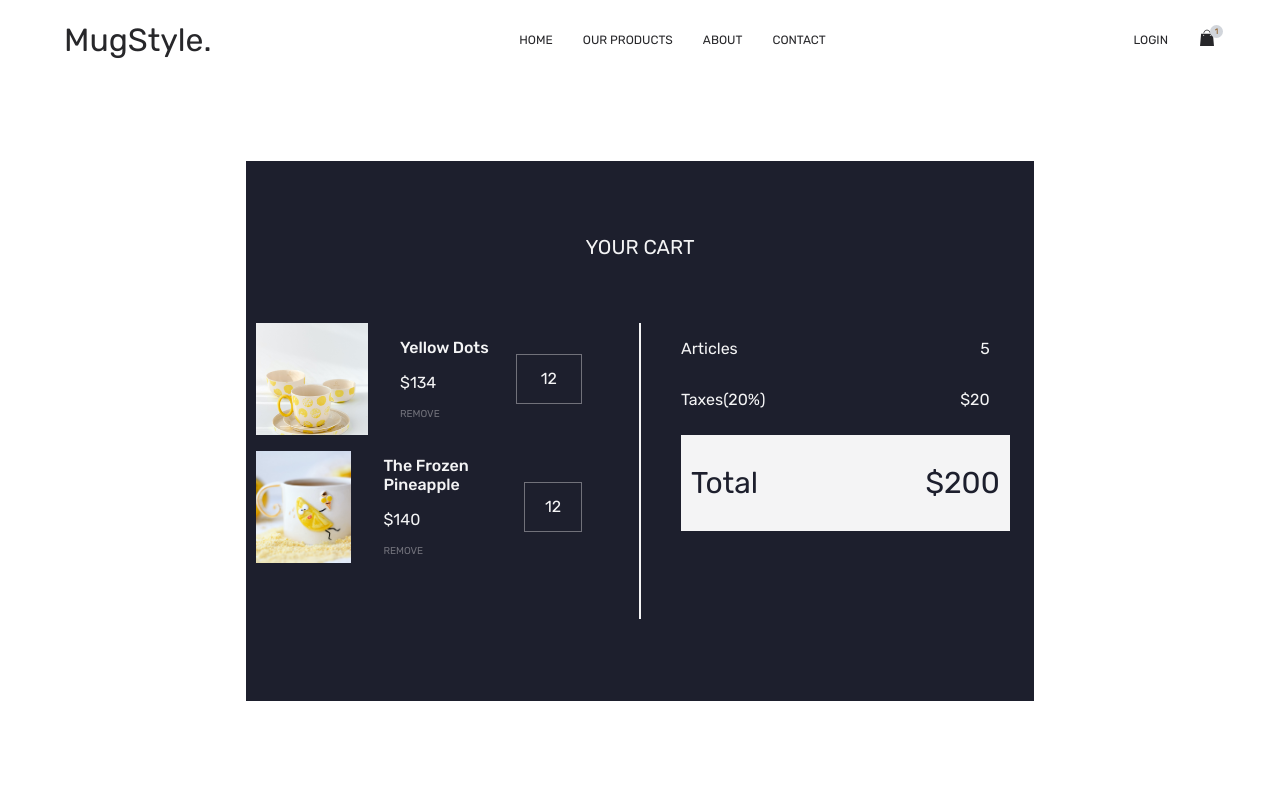
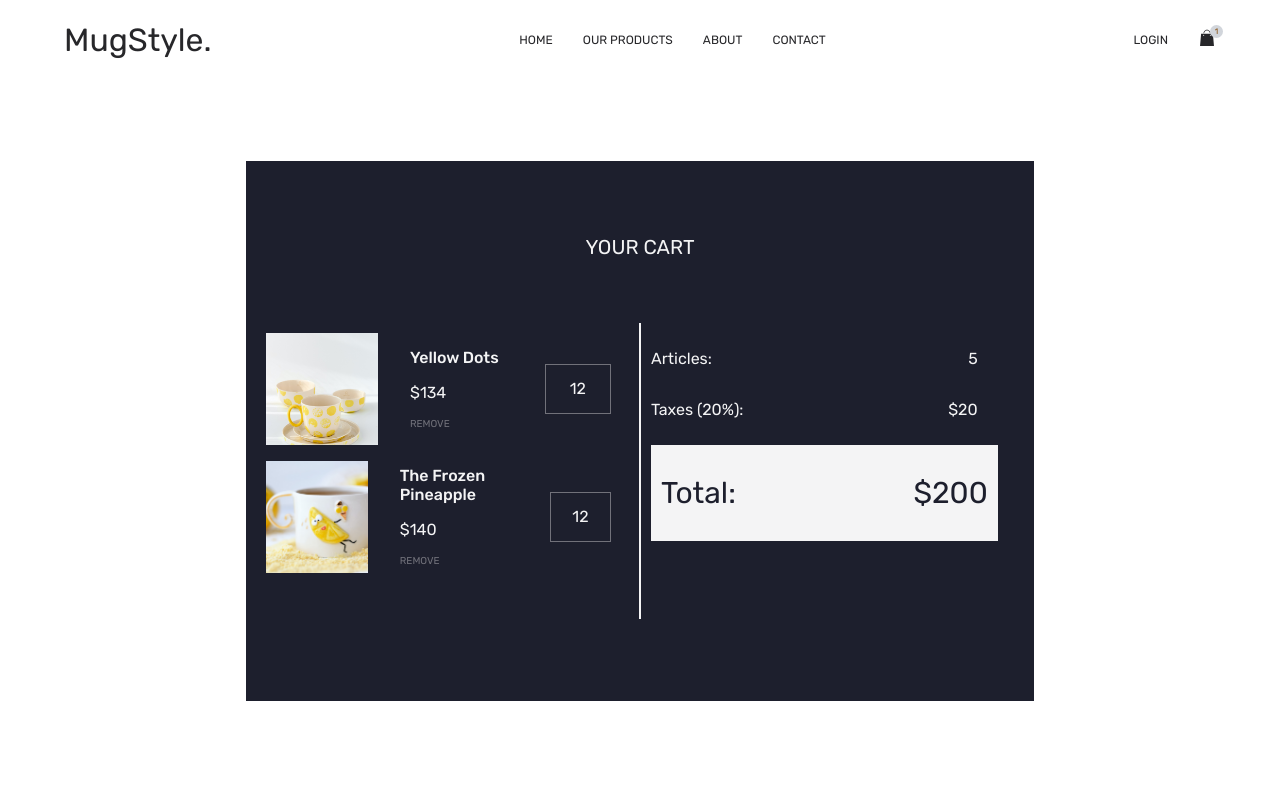
Before and after one commit to Morganefrlr/eshop-mugstyle2024, a Next.js app: page /cart in a window 1280 px wide. Shown: the top 793 px of the page. Built offline with nearby package versions, Linux system fonts and the light colour scheme.

Commit message:
T13: refacto

```diff
--- a/src/app/cart/_cart.scss
+++ b/src/app/cart/_cart.scss
@@ -15,7 +15,7 @@
 .cartBottom{
     display: flex;
     width: 100%;
-    gap: 2.5rem;
+   // gap: 2.5rem;
     height: 80%;
     hr{
         margin: 0;
@@ -23,12 +23,13 @@
         border: 0.5px solid $light;
 
     }
-    &_rightSide{
+    &_leftSide{
         flex: 1;
         display: flex;
         flex-direction: column;
         gap: 1rem;
         width: 100%;
+        padding: 10px;
 
 
         .productCart{
@@ -86,10 +87,11 @@
 
     }
 
-    &_leftSide{
+    &_rightSide{
         flex: 1;
         display: flex;
         flex-direction: column;
+        padding: 10px;
 
         .totalCartSide{
             display: flex;
--- /dev/null
+++ b/src/app/cart/cartContainer/CartContainer.tsx
@@ -0,0 +1,26 @@
+import { featuredProducts } from '@/fakeData/fakeData';
+import ProductCart from './ProductCart';
+import { rightSideCartConfig } from './rightSideCartConfig';
+import TotalCartSide from './TotalCartSide';
+
+
+const CartContainer = () => {
+
+    return (
+        <div className='cartBottom'>
+            <div className='cartBottom_leftSide'>
+                {featuredProducts.map(item =>
+                    <ProductCart key={item.id} cover={item.cover} title={item.title} price={item.price} />
+                )}
+            </div>
+            <hr />
+            <div className='cartBottom_rightSide'>
+                {rightSideCartConfig.map(item =>
+                    <TotalCartSide key={item.label} label={item.label} quantity={item.quantity}/>
+                )}
+            </div>
+        </div>
+    );
+};
+
+export default CartContainer;
--- /dev/null
+++ b/src/app/cart/cartContainer/ProductCart.tsx
@@ -0,0 +1,26 @@
+import Image from 'next/image';
+
+type Props ={
+    cover: string,
+    title: string,
+    price: number
+}
+
+
+const ProductCart = ({cover, title, price} : Props) => {
+    return (
+            <div className='productCart'>
+                <div className='box'>
+                    <Image src={cover} alt='' width={200} height={200} />
+                    <div className='boxText'>
+                        <h4>{title}</h4>
+                        <p>${price}</p>
+                        <p>Remove</p>
+                    </div>
+                </div>
+                <div className='cartProductQuantity'>12</div>
+            </div>
+    );
+};
+
+export default ProductCart;
--- /dev/null
+++ b/src/app/cart/cartContainer/TotalCartSide.tsx
@@ -0,0 +1,16 @@
+import React from 'react';
+
+type Props ={
+    label: string,
+    quantity: string | number
+}
+const TotalCartSide = ({label, quantity} : Props) => {
+    return (
+        <div className='totalCartSide'>
+            <p>{label}</p>
+            <p>{quantity}</p>
+        </div>
+    );
+};
+
+export default TotalCartSide;
--- /dev/null
+++ b/src/app/cart/cartContainer/rightSideCartConfig.tsx
@@ -0,0 +1,14 @@
+export const rightSideCartConfig = [
+    {
+        label: 'Articles:',
+        quantity:5,
+    },
+    {
+        label: 'Taxes (20%):',
+        quantity:'$' + 20,
+    },
+    {
+        label: 'Total:',
+        quantity:'$' + 200,
+    },
+]
--- a/src/app/cart/page.tsx
+++ b/src/app/cart/page.tsx
@@ -1,44 +1,12 @@
-import { allProducts, featuredProducts } from '@/fakeData/fakeData';
+
 import Title from '@/reusableComponents/title/Title';
-import Image from 'next/image';
-import React from 'react';
+import CartContainer from './cartContainer/CartContainer';
 
 const page = () => {
     return (
         <div className='cartMain'>
             <Title label={'Your Cart'} titlePage={true}/>
-            <div className='cartBottom'>
-                <div className='cartBottom_rightSide'>
-                    {featuredProducts.map(item =>
-                        <div className='productCart' key={item.id}>
-                            <div className='box'>
-                                <Image src={item.cover} alt='' width={200} height={200} className='w-28 h-28 object-cover mr-10 max-xl:w-20 max-xl:h-20 max-xl:mr-5 max-lg:w-16 max-lg:h-16'/>
-                                <div className='boxText'>
-                                    <h4>{item.title}</h4>
-                                    <p>${item.price}</p>
-                                    <p>Remove</p>
-                                </div>
-                            </div>
-                            <div className='cartProductQuantity'>12</div>
-                        </div>
-                    )}
-                </div>
-                <hr />
-                <div className='cartBottom_leftSide'>
-                    <div className='totalCartSide'>
-                        <p>Articles</p>
-                        <p>5</p>
-                    </div>
-                    <div className='totalCartSide'>
-                        <p>Taxes(20%)</p>
-                        <p>$20</p>
-                    </div>
-                    <div className='totalCartSide'>
-                        <p>Total</p>
-                        <p>$200</p>
-                    </div>
-                </div>
-            </div>
+            <CartContainer />
         </div>
     );
 };
```
